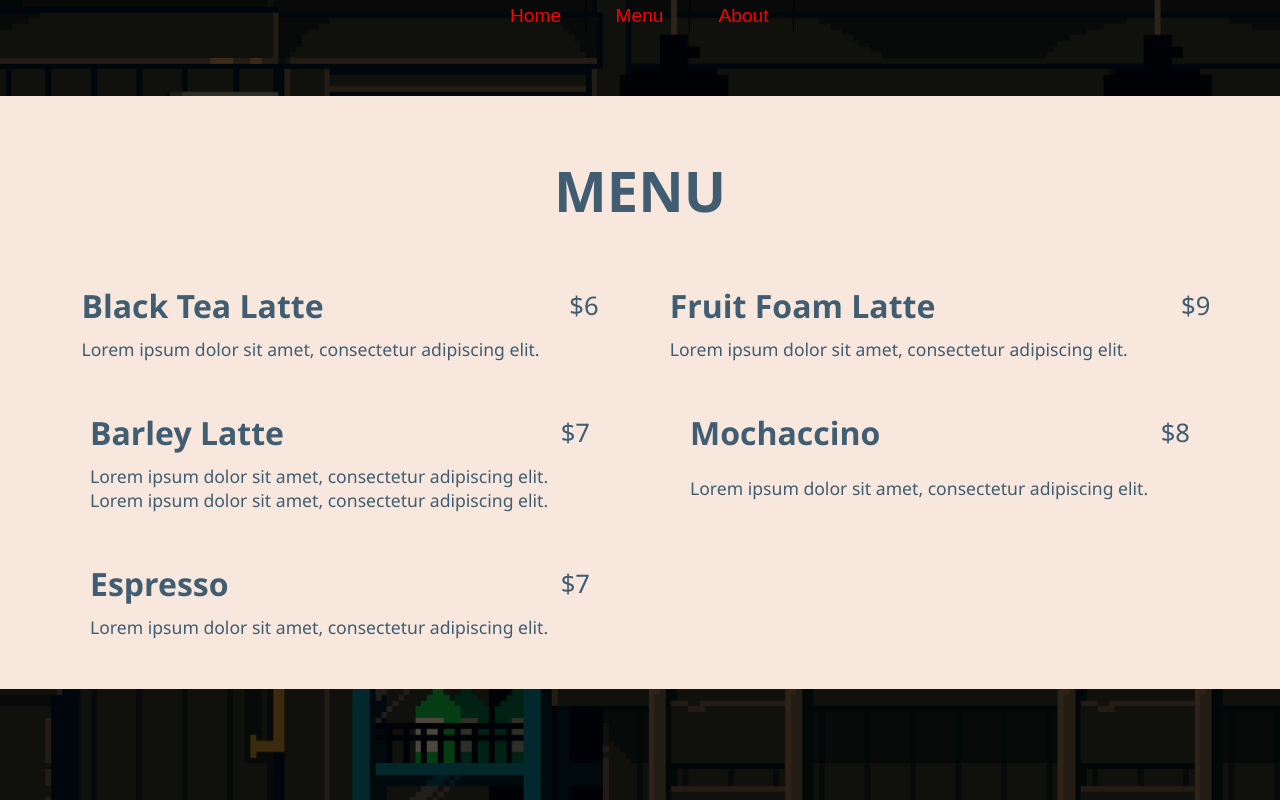
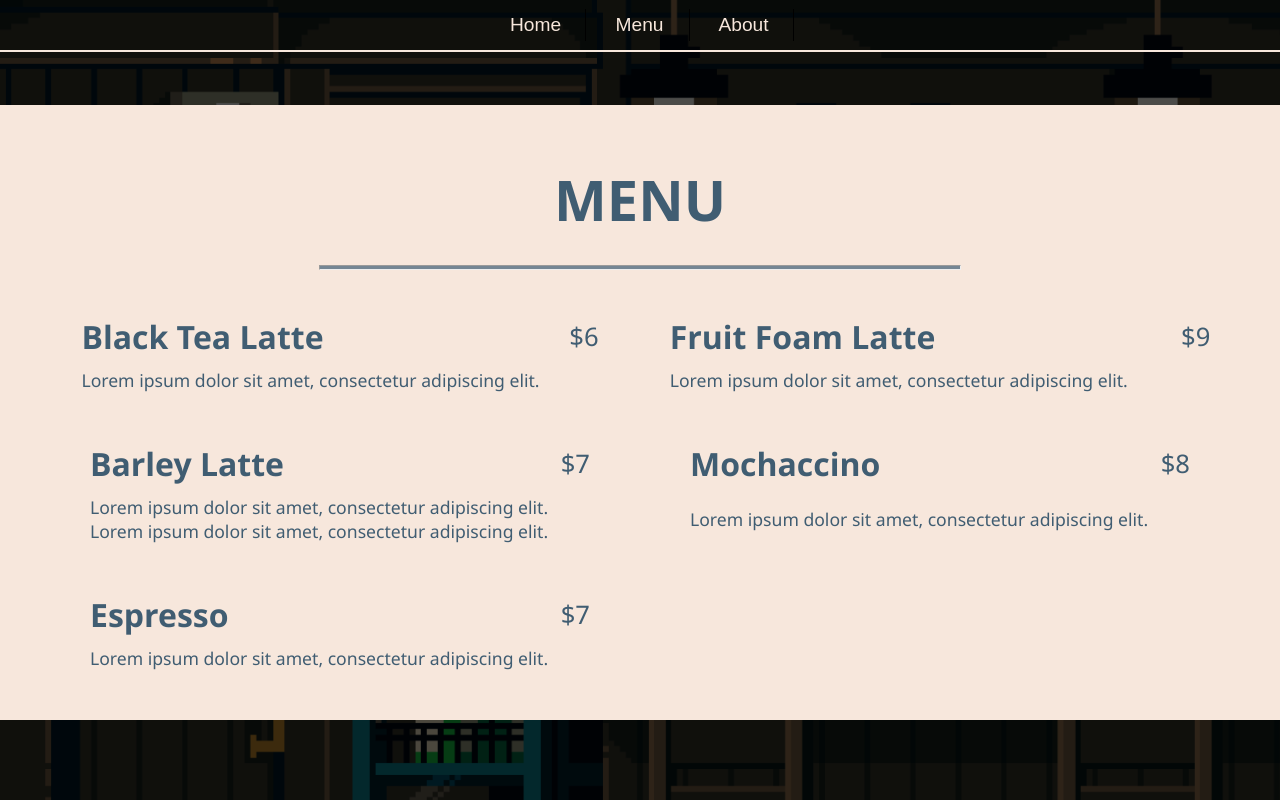
Before and after one commit to kmak134/TOP_RestaurantPage, a website built with webpack: page src/index.html in a window 1280 px wide. Both pictures are taken after a click on the button "Menu". Built offline with nearby package versions, Linux system fonts and the light colour scheme.

Commit message:
updated header, added menu divider

```diff
--- a/src/pages/menu.js
+++ b/src/pages/menu.js
@@ -16,6 +16,7 @@ const createMenuItem = function(name, price, content) {
 const menu = function() {
     const content = document.querySelector('#content');
     const menuDiv = createElement('div', ['content-div', 'menu-div'], null, null);
+    const menuDivider = createElement('hr', ['about-hr'], null, null);
     const menuTitle = createElement('p', ['menu-title'], null, 'MENU');
     const menuGrid = createElement('div', ['menu-grid'], null, null);
 
@@ -26,6 +27,7 @@ const menu = function() {
     menuGrid.appendChild(createMenuItem('Espresso', '$7', 'Lorem ipsum dolor sit amet, consectetur adipiscing elit.'));
 
     menuDiv.appendChild(menuTitle);
+    menuDiv.appendChild(menuDivider);
     menuDiv.appendChild(menuGrid);
     content.appendChild(menuDiv);
 }
--- a/src/styles/styles.css
+++ b/src/styles/styles.css
@@ -1,6 +1,6 @@
 button {
     width: 100px;
-    color: red;
+    color: #F7E7DC;
 }
 
 header {
@@ -8,6 +8,9 @@ header {
     flex-direction: row;
     align-items: center;
     justify-content: center;
+    width: 100%;
+    height: 50px;
+    border-bottom: 2px solid #F7E7DC;
 }
 
 html {
@@ -99,6 +102,7 @@ button {
     grid-template-columns: repeat(2, 500px);
     column-gap: 100px;
     row-gap: 50px;
+    margin-top: 25px;
 }
 
 .menu-item {
@@ -135,7 +139,7 @@ button {
     font-size: 1.1rem;
 }
 
-.about-title {
+.about-title, .menu-title {
     margin-bottom: 20px;
 }
 
```
